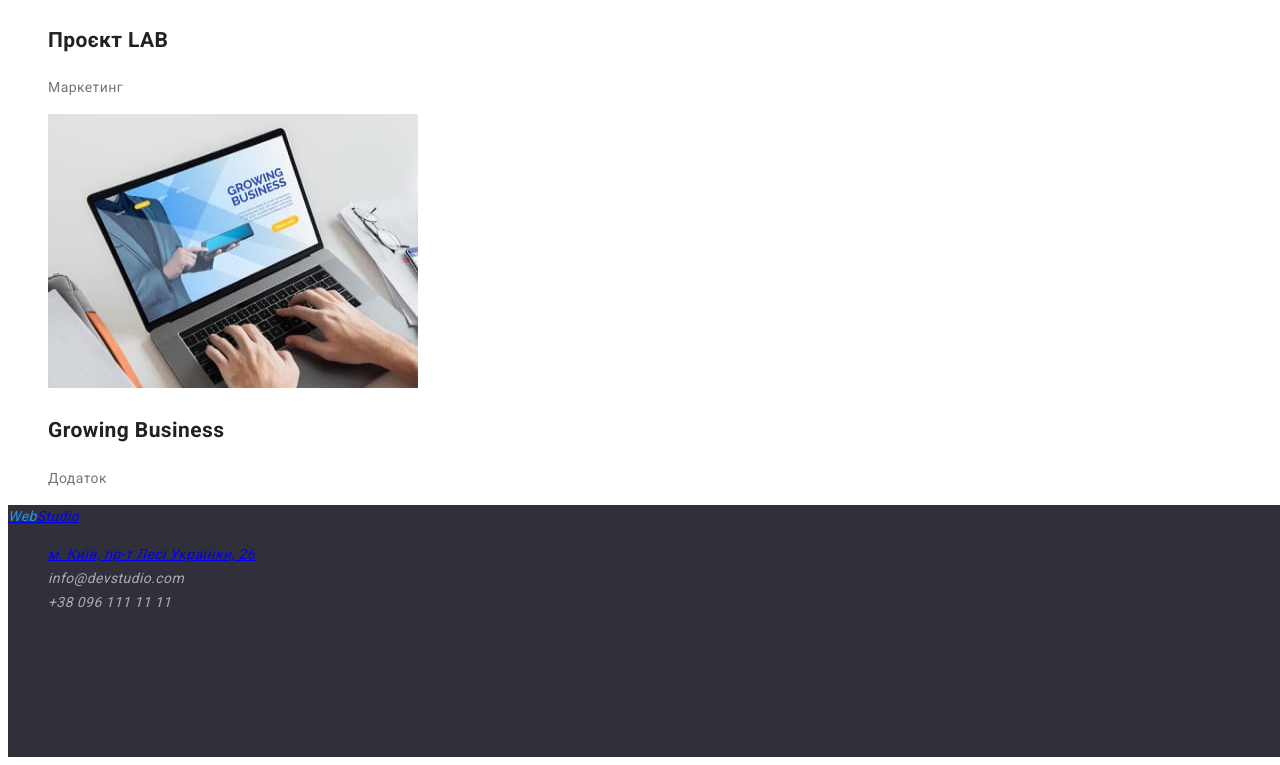
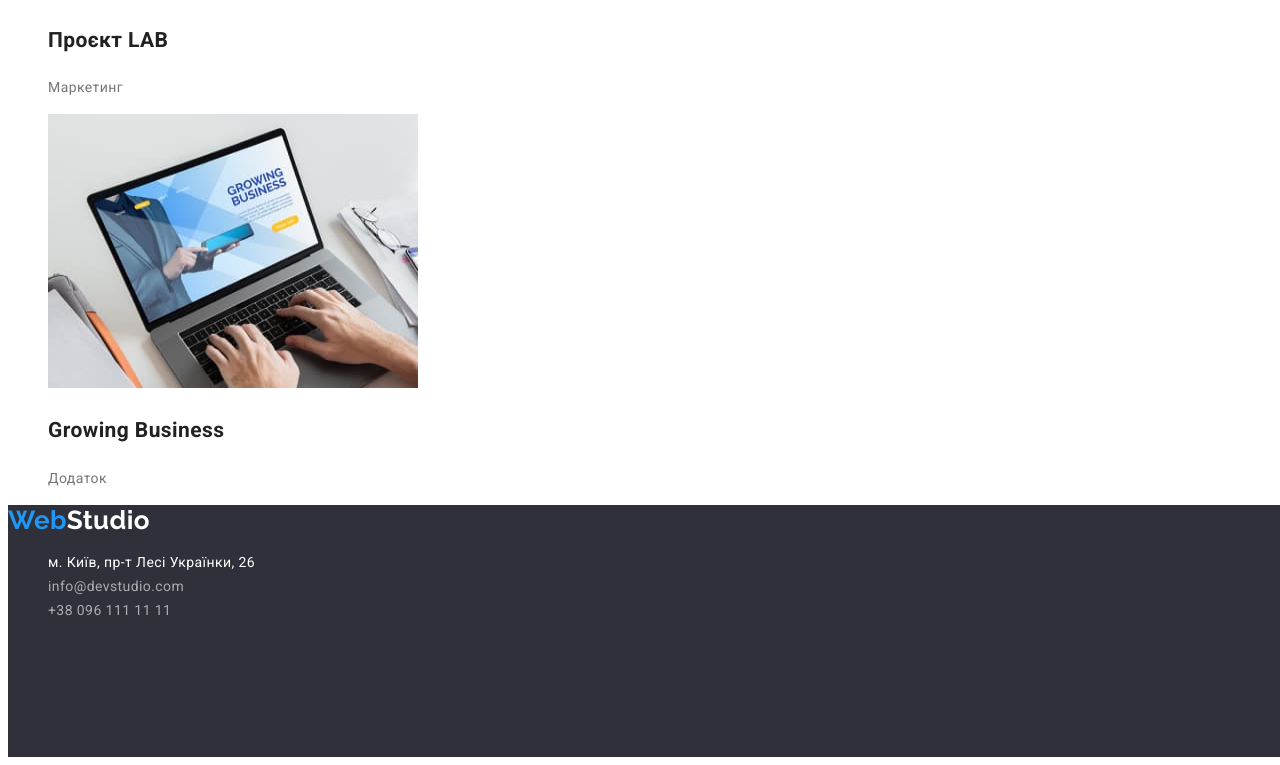
Before and after one commit to Tinkkid/goit-markup-hw-02, a plain HTML site: page portfolio.html in a window 1280 px wide. Shown: the part 3403-4168 px from the top of the page. Drawn offline with Linux system fonts and the light colour scheme.

Commit message:
added colors to links in the footer

```diff
--- a/css/style.css
+++ b/css/style.css
@@ -24,7 +24,16 @@ font-size: 14px;
 line-height: 1.71;
 letter-spacing: 0.03em;
 }
-
+.list {
+    list-style: none;
+}
+a {
+    color: #fff;
+    text-decoration: none;
+}
+a.logo-footer {
+    color: var(--primary-background-color);
+}
 /* Navigation's site */
 
 .logo-letters {
@@ -77,7 +86,7 @@ line-height: 1.2;
 .hero-button {
     background-color: var(--logo-button-text-color);
     color:#fff;
-    font-family: 'Roboto';
+    font-family: 'Roboto', sans-serif;
     font-weight: 700;
     font-size: 16px;
     line-height: 1.9;
@@ -106,23 +115,26 @@ line-height: 1.2;
 .logo-footer {
     color: #FFF
     text-decoration: none;
-}
-.list {
-    list-style: none;
+    font-family: 'Raleway', sans-serif;
+    font-style: normal;
+    font-weight: 700;
+    font-size: 26px;
+    line-height: 1.2;
 }
 .footer-contacts {
-    color: #FFFFFF99;
-    text-decoration: none;
+    color: rgba(255, 255, 255, 0.6);
+    font-style: normal;
 }
 .footer-adress {
     color: #FFF;
+    font-style: normal;
 }
 /* Portfolio.html */
 /* Filtr buttons */
 filtr {
     background-color: var(--secondary-background-color);
     color: var(--primary-text-color);
-    font-family: 'Roboto';
+    font-family: 'Roboto', sans-serif;
     font-weight: 500;
     font-size: 16px;
     line-height: 1.6;
@@ -132,7 +144,7 @@ filtr {
 .filtr:focus {
     background-color: var(--logo-button-text-color);
     color:#fff;
-    font-family: 'Roboto';
+    font-family: 'Roboto', sans-serif;
     font-weight: 500;
     font-size: 16px;
     line-height: 1.6;
--- a/portfolio.html
+++ b/portfolio.html
@@ -26,7 +26,7 @@
         </ul>
       </nav>
       <!--Contacts-->
-      <ul class="contacts list">
+      <ul class="list">
         <li>
           <a href="mailto:info@devstudio.com" class="site-contacts"
             >info@devstudio.com</a
@@ -153,7 +153,7 @@
         <a href="./index.html" class="logo-footer"
           ><span class="logo-letters">Web</span>Studio</a
         >
-        <ul class="contacts-footer list">
+        <ul class="list">
           <li class="footer-adress">
             <a
               href="https://goo.gl/maps/6pdL2G1aaHJUCAZU8"
```
Also changed, not shown: index.html (+2 -2 lines). Lines whose indentation alone changed are shown as unchanged.
